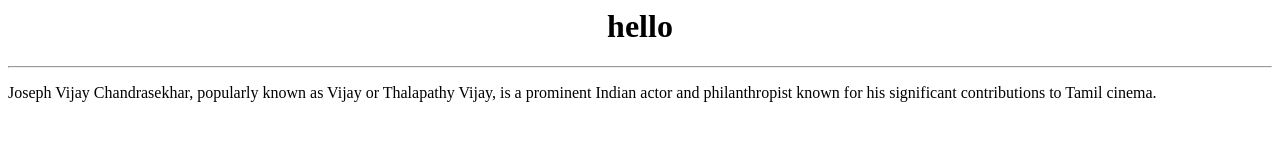
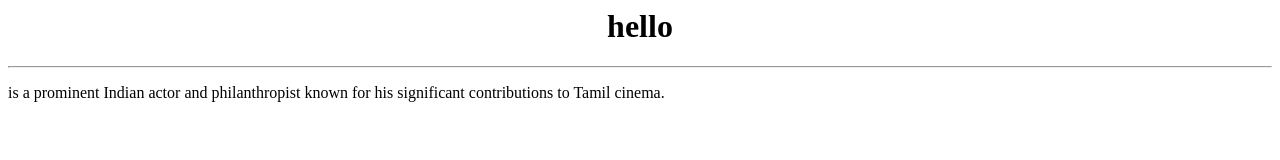
Before and after one commit to ElakkyaKrishnan/gitfirep, a plain HTML site: page index.html in a window 1280 px wide. Drawn offline with Linux system fonts and the light colour scheme.

Commit message:
modified

```diff
--- a/index.html
+++ b/index.html
@@ -3,4 +3,4 @@
 </center>
 <hr/>
 
-<p>Joseph Vijay Chandrasekhar, popularly known as Vijay or Thalapathy Vijay, is a prominent Indian actor and philanthropist known for his significant contributions to Tamil cinema.</p>
+<p> is a prominent Indian actor and philanthropist known for his significant contributions to Tamil cinema.</p>
```
